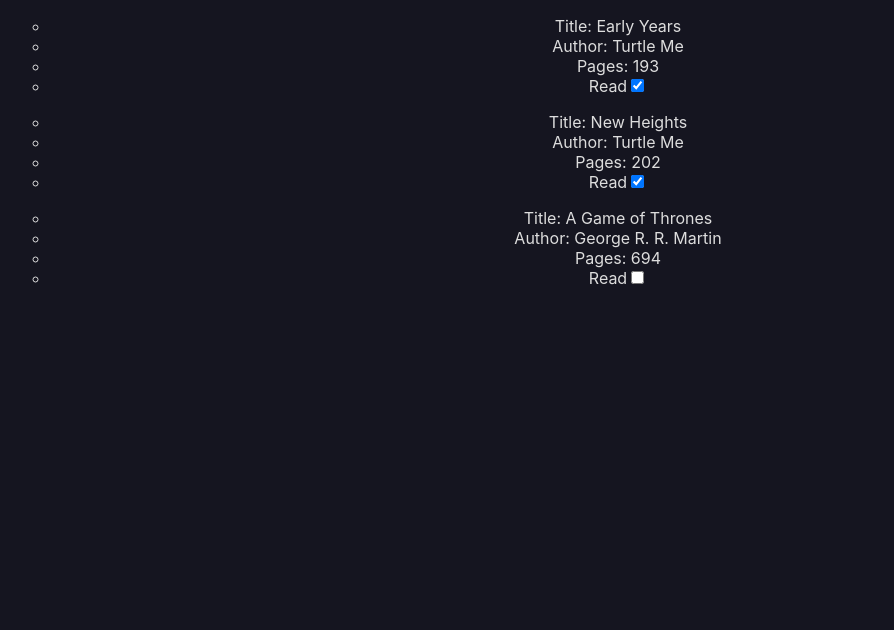
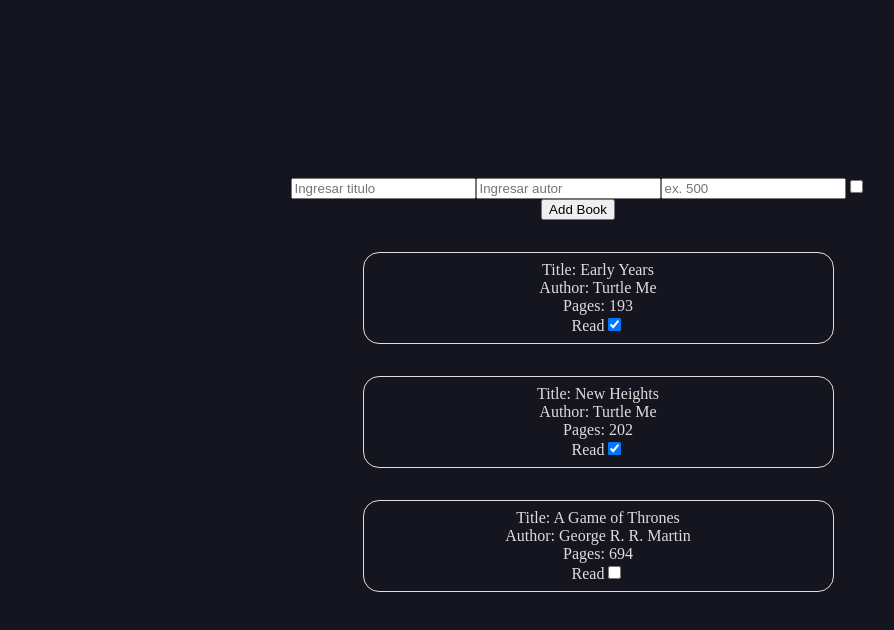
Before and after one commit to Ivzeq/book-list-react, a React (Create React App) app: page / in a window 1280 px wide. Shown: the top 630 px of the page, without its empty margins (62-956 px from the left). Built offline with nearby package versions, Linux system fonts and the light colour scheme.

Commit message:
Dynamic data from input, promises, state management and basec css

```diff
--- a/public/index.html
+++ b/public/index.html
@@ -9,7 +9,7 @@
       name="description"
       content="Web site created using create-react-app"
     />
-    <link rel="apple-touch-icon" href="%PUBLIC_URL%/logo192.png" />
+    <!--<link rel="apple-touch-icon" href="%PUBLIC_URL%/logo192.png" />-->
     <!--
       manifest.json provides metadata used when your web app is installed on a
       user's mobile device or desktop. See https://developers.google.com/web/fundamentals/web-app-manifest/
--- a/src/App.css
+++ b/src/App.css
@@ -1,12 +1,28 @@
+html, body{
+  margin: 0px;
+  height: 100%;
+}
+
 body{
   background-color: #151520;
   color:#dddddd;
+  display: flex;
+  flex-direction: column;
+  justify-content: center;
+  align-items: center;
 }
 
 .App {
   text-align: center;
 }
 
-ul{
-  margin: 16px;
+.bookContainer ul{
+  border: 1px #dddddd solid;
+  border-radius: 16px;
+  padding: 8px 32px;
+  margin: 32px;
 }
+
+li{
+  list-style: none;
+}
--- a/src/component/Book.js
+++ b/src/component/Book.js
@@ -2,7 +2,7 @@
 
 export default function Book ({book}){
     return(
-        <div>
+        <div className="bookContainer">
             <ul>
                 <li>Title: {book.title}</li>
                 <li>Author: {book.author}</li>
--- a/src/component/BookShowcase.js
+++ b/src/component/BookShowcase.js
@@ -3,7 +3,7 @@
 
 export default function BookShowcase({bookList}){
     return(
-        <ul>
+        <ul className="bookDisplay">
             {bookList.map(
                 mappedBook =>{
                     return (
--- a/src/component/Books.js
+++ b/src/component/Books.js
@@ -1,26 +1,75 @@
 import {React, useState, useEffect} from "react";
 import BookShowcase from "./BookShowcase";
 import { BookService } from "../service/BookService";
-import { testBooks } from "../data/testBookList";
 
 
 export default function Books(){
 
-    //Declare useState
+    //Declare useState for data
     const [bookList, setBookList] = useState([]);
+    const [bookTitle, setBookTitle] = useState('');
+    const [bookAuthor, setBookAuthor] = useState('');
+    const [bookPages, setBookPages] = useState('');
+    const [bookRead, setBookRead] = useState('');
+
+    //Declare useState for state management
+    const [fetchStatus, setFetchStatus] = useState('pending');
+    const [fetchError, setFetchError] = useState(null);
 
     //Set state to initial data
     useEffect(() =>{
+        setFetchStatus('inProgress')
         BookService.getBookList()
             .then((res)=>{
                 setBookList(res);
             })
+            .catch((err) =>{
+                setFetchError(err.message)
+            })
+            .finally(()=>{
+                setTimeout(()=>{setFetchStatus('completed')}, 1000 )
+            })
     },[])
+
+
+    //Define bookHandler function
+    function bookHandler(e){
+        e.preventDefault()
+        setFetchStatus('inProgress')
+        BookService.addNewBook({
+            "read": bookRead,
+            "title": bookTitle,
+            "author": bookAuthor,
+            "pages": bookPages
+        },bookList)
+            .then((res)=>{
+                setBookList(res)
+            })
+            .catch((err) =>{
+                setFetchError(err.message)
+            })
+            .finally(()=>{
+                setTimeout(()=>{setFetchStatus('completed')}, 500 )
+            })
+    }
+
 
     //Return all book related items
     return(
-        <div className="App">
-            <BookShowcase bookList = {bookList}></BookShowcase>
+        <div >
+            <form>
+                <div>
+                    <input type="text" placeholder="Ingresar titulo" onChange={(e) => setBookTitle(e.target.value)}></input>
+                    <input type="text" placeholder="Ingresar autor" onChange={(e) => setBookAuthor(e.target.value)}></input>
+                    <input type="number" placeholder="ex. 500" onChange={(e) => setBookPages(e.target.value)}></input>
+                    <input type="checkbox" onChange={(e) => setBookRead(e.target.checked)}></input>
+                </div>
+
+                <button onClick={bookHandler}>Add Book</button>
+            </form>
+            {fetchStatus==='inProgress' && <p>In progress</p>}
+            {fetchStatus === 'completed' && fetchError && <p>{fetchError}</p>}
+            {fetchStatus === 'completed' && !fetchError && <BookShowcase bookList = {bookList}></BookShowcase>}
         </div>
     )
 }
--- a/src/index.js
+++ b/src/index.js
@@ -1,6 +1,5 @@
 import React from 'react';
 import ReactDOM from 'react-dom/client';
-import './index.css';
 import App from './App';
 
 const root = ReactDOM.createRoot(document.getElementById('root'));
--- a/src/service/BookService.js
+++ b/src/service/BookService.js
@@ -5,5 +5,23 @@
     //Method to return initial book list
     getBookList: function (){
         return Promise.resolve(testBooks)
+    },
+
+    //Method to add a new book
+    addNewBook: function (body, lastBookList){
+        const read = body.read;
+        const title = body.title;
+        const author = body.author;
+        const pages = body.pages;
+
+        const newBookList = [...lastBookList, {
+            read,
+            title,
+            author,
+            pages,
+            id: lastBookList.length +1
+        }]
+
+        return Promise.resolve(newBookList)
     }
 }
```
Also changed, not shown: public/logo192.png (deleted), public/logo512.png (deleted).
